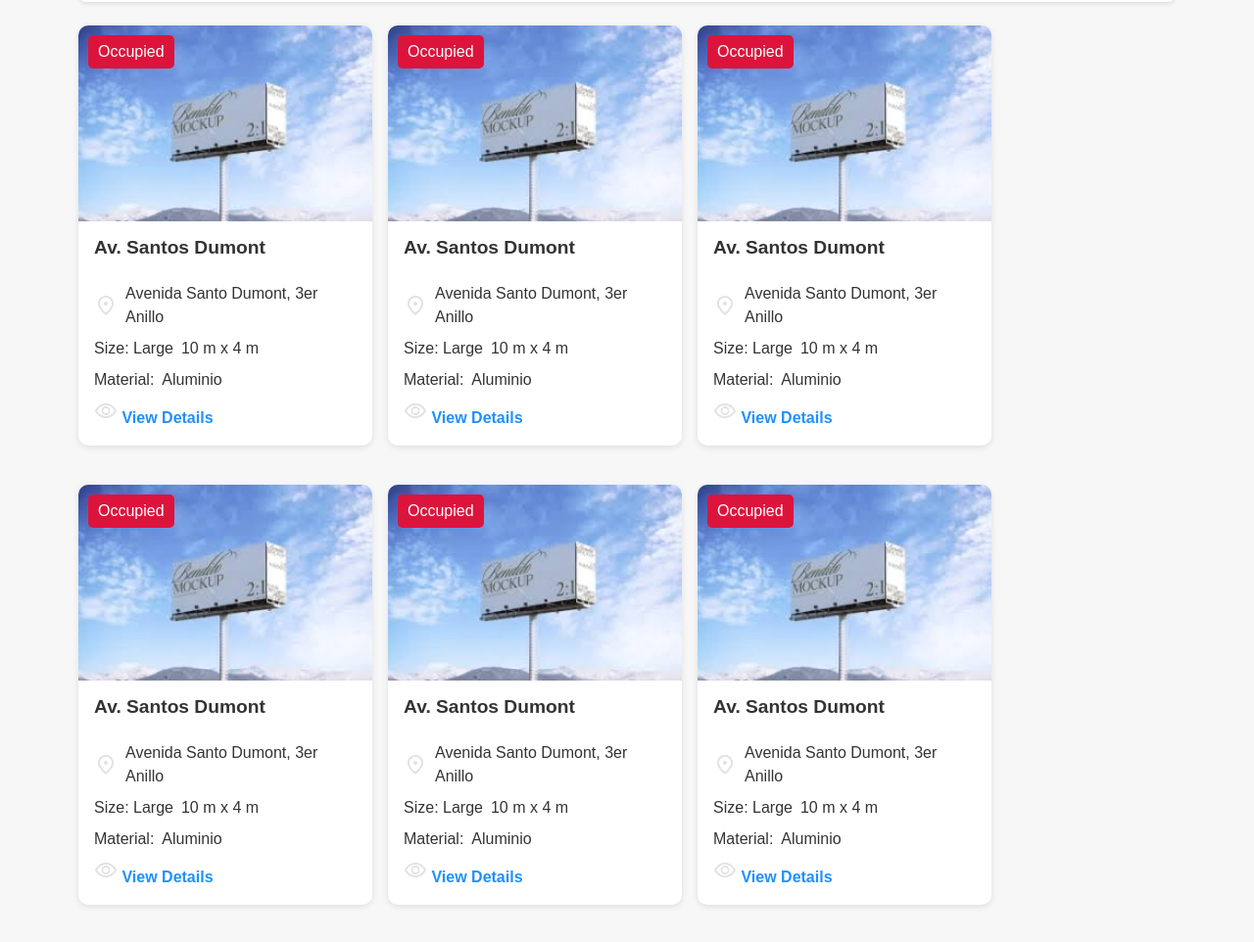
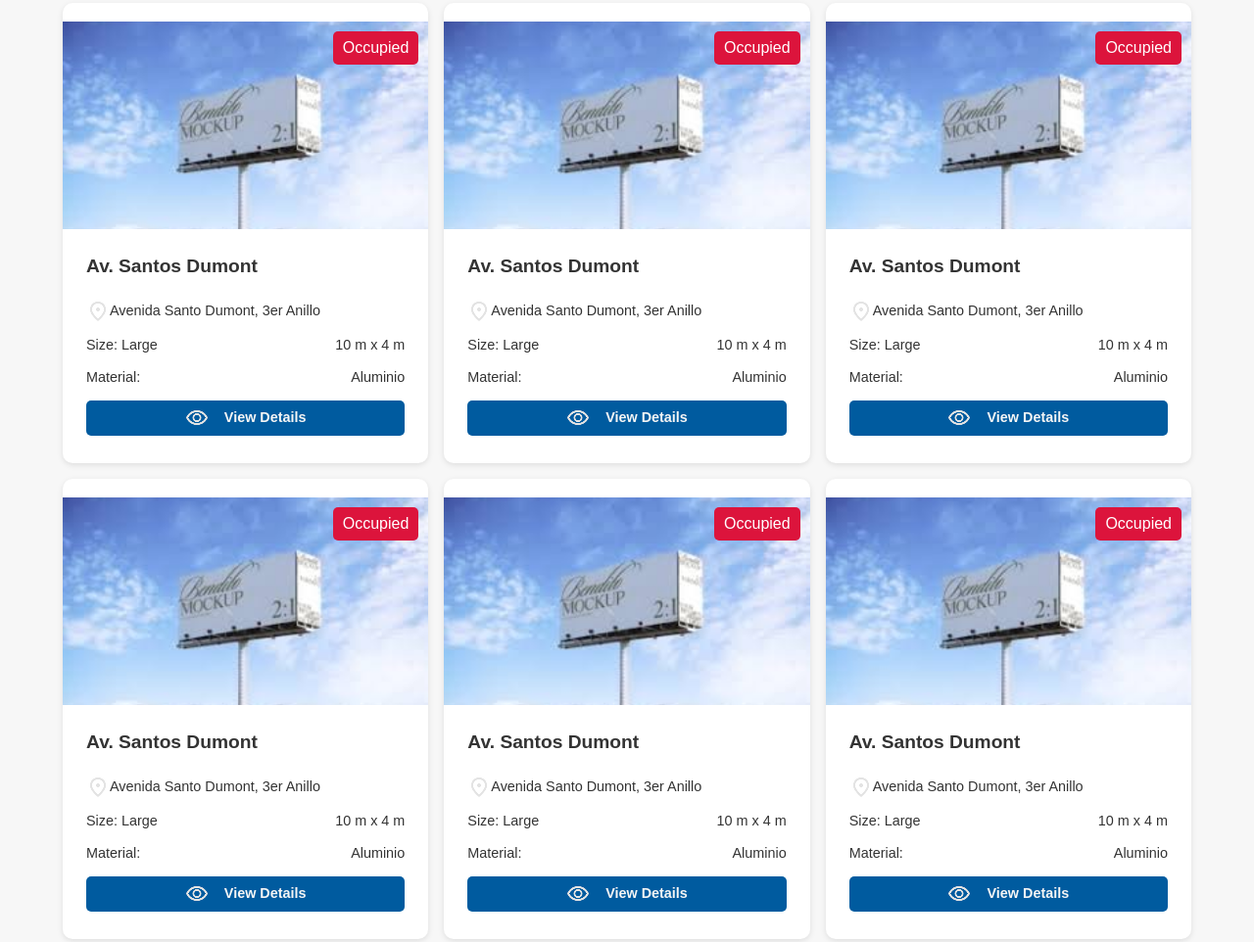
Before and after one commit to Aldor2000/UbicaVallasProyecto, a plain HTML site: page index.html in a window 1280 px wide. Shown: the part 292-1254 px from the top of the page at 98% size. Drawn offline with Linux system fonts and the light colour scheme.

Commit message:
Adjusted the cards and gave style to stuff

```diff
--- a/index.html
+++ b/index.html
@@ -14,7 +14,7 @@
     <header>
       <div class="header-container">
         <div class="logo-container">
-          <img class="company-logo" src="icons\map.png" alt="company logo" />
+          <img class="company-logo" src="icons/map.png" alt="company logo" />
           <div class="company-name">
             <h1 class="name-logo">UbicaVallas</h1>
             <p class="slogan-logo">Encuentra tu valla perfecta</p>
@@ -22,15 +22,15 @@
         </div>
         <nav class="navbar">
           <a class="home">
-            <img class="home-icon" src="icons\home.png" alt="home icon" />
+            <img class="home-icon" src="icons/home.png" alt="home icon" />
             <span>Home</span>
           </a>
           <a class="map">
-            <img class="map-icon" src="icons\map.png" alt="map icon" />
+            <img class="map-icon" src="icons/map.png" alt="map icon" />
             <span>Map</span>
           </a>
           <button class="login-button">
-            <img class="login-icon" src="icons\lock.png" alt="login icon" />
+            <img class="login-icon" src="icons/lock.png" alt="login icon" />
             Admin
           </button>
         </nav>
@@ -67,7 +67,7 @@
               <div class="card-photo">
                 <img
                   class="card-img"
-                  src="images\billboard.jpg"
+                  src="images/billboard.jpg"
                   alt="billboard photo"
                 />
                 <div class="card-status">
@@ -81,14 +81,14 @@
                 <div class="card-content-section">
                   <img
                     class="icon-location"
-                    src="icons\map.png"
+                    src="icons/map.png"
                     alt="location icon"
                   />
                   <span class="location-direction"
                     >Avenida Santo Dumont, 3er Anillo</span
                   >
                 </div>
-                <div class="card-content-section">
+                <div class="card-content-section space">
                   <div class="card-info">
                     <span class="billboard-badge-size">Size:</span>
                     <span class="billboard-size">Large</span>
@@ -97,15 +97,15 @@
                     <span class="billboard-mesure">10 m x 4 m</span>
                   </div>
                 </div>
-                <div class="card-content-section">
+                <div class="card-content-section space">
                   <span class="billboard-badge-material">Material:</span>
                   <span class="billboard-material">Aluminio</span>
                 </div>
-                <div class="card-content-section">
+                <div class="card-content-section details">
                   <a class="details-link">
                     <img
                       class="card-details-icon"
-                      src="icons\eye.png"
+                      src="icons/eye.png"
                       alt="details icon"
                     />
                     <span class="details-text">View Details</span>
@@ -118,7 +118,7 @@
               <div class="card-photo">
                 <img
                   class="card-img"
-                  src="images\billboard.jpg"
+                  src="images/billboard.jpg"
                   alt="billboard photo"
                 />
                 <div class="card-status">
@@ -132,14 +132,14 @@
                 <div class="card-content-section">
                   <img
                     class="icon-location"
-                    src="icons\map.png"
+                    src="icons/map.png"
                     alt="location icon"
                   />
                   <span class="location-direction"
                     >Avenida Santo Dumont, 3er Anillo</span
                   >
                 </div>
-                <div class="card-content-section">
+                <div class="card-content-section space">
                   <div class="card-info">
                     <span class="billboard-badge-size">Size:</span>
                     <span class="billboard-size">Large</span>
@@ -148,15 +148,15 @@
                     <span class="billboard-mesure">10 m x 4 m</span>
                   </div>
                 </div>
-                <div class="card-content-section">
+                <div class="card-content-section space">
                   <span class="billboard-badge-material">Material:</span>
                   <span class="billboard-material">Aluminio</span>
                 </div>
-                <div class="card-content-section">
+                <div class="card-content-section details">
                   <a class="details-link">
                     <img
                       class="card-details-icon"
-                      src="icons\eye.png"
+                      src="icons/eye.png"
                       alt="details icon"
                     />
                     <span class="details-text">View Details</span>
@@ -164,11 +164,12 @@
                 </div>
               </div>
             </div>
+
             <div class="card">
               <div class="card-photo">
                 <img
                   class="card-img"
-                  src="images\billboard.jpg"
+                  src="images/billboard.jpg"
                   alt="billboard photo"
                 />
                 <div class="card-status">
@@ -182,14 +183,14 @@
                 <div class="card-content-section">
                   <img
                     class="icon-location"
-                    src="icons\map.png"
+                    src="icons/map.png"
                     alt="location icon"
                   />
                   <span class="location-direction"
                     >Avenida Santo Dumont, 3er Anillo</span
                   >
                 </div>
-                <div class="card-content-section">
+                <div class="card-content-section space">
                   <div class="card-info">
                     <span class="billboard-badge-size">Size:</span>
                     <span class="billboard-size">Large</span>
@@ -198,15 +199,15 @@
                     <span class="billboard-mesure">10 m x 4 m</span>
                   </div>
                 </div>
-                <div class="card-content-section">
+                <div class="card-content-section space">
                   <span class="billboard-badge-material">Material:</span>
                   <span class="billboard-material">Aluminio</span>
                 </div>
-                <div class="card-content-section">
+                <div class="card-content-section details">
                   <a class="details-link">
                     <img
                       class="card-details-icon"
-                      src="icons\eye.png"
+                      src="icons/eye.png"
                       alt="details icon"
                     />
                     <span class="details-text">View Details</span>
@@ -214,11 +215,12 @@
                 </div>
               </div>
             </div>
+
             <div class="card">
               <div class="card-photo">
                 <img
                   class="card-img"
-                  src="images\billboard.jpg"
+                  src="images/billboard.jpg"
                   alt="billboard photo"
                 />
                 <div class="card-status">
@@ -232,14 +234,14 @@
                 <div class="card-content-section">
                   <img
                     class="icon-location"
-                    src="icons\map.png"
+                    src="icons/map.png"
                     alt="location icon"
                   />
                   <span class="location-direction"
                     >Avenida Santo Dumont, 3er Anillo</span
                   >
                 </div>
-                <div class="card-content-section">
+                <div class="card-content-section space">
                   <div class="card-info">
                     <span class="billboard-badge-size">Size:</span>
                     <span class="billboard-size">Large</span>
@@ -248,15 +250,15 @@
                     <span class="billboard-mesure">10 m x 4 m</span>
                   </div>
                 </div>
-                <div class="card-content-section">
+                <div class="card-content-section space">
                   <span class="billboard-badge-material">Material:</span>
                   <span class="billboard-material">Aluminio</span>
                 </div>
-                <div class="card-content-section">
+                <div class="card-content-section details">
                   <a class="details-link">
                     <img
                       class="card-details-icon"
-                      src="icons\eye.png"
+                      src="icons/eye.png"
                       alt="details icon"
                     />
                     <span class="details-text">View Details</span>
@@ -264,11 +266,12 @@
                 </div>
               </div>
             </div>
+
             <div class="card">
               <div class="card-photo">
                 <img
                   class="card-img"
-                  src="images\billboard.jpg"
+                  src="images/billboard.jpg"
                   alt="billboard photo"
                 />
                 <div class="card-status">
@@ -282,14 +285,14 @@
                 <div class="card-content-section">
                   <img
                     class="icon-location"
-                    src="icons\map.png"
+                    src="icons/map.png"
                     alt="location icon"
                   />
                   <span class="location-direction"
                     >Avenida Santo Dumont, 3er Anillo</span
                   >
                 </div>
-                <div class="card-content-section">
+                <div class="card-content-section space">
                   <div class="card-info">
                     <span class="billboard-badge-size">Size:</span>
                     <span class="billboard-size">Large</span>
@@ -298,15 +301,15 @@
                     <span class="billboard-mesure">10 m x 4 m</span>
                   </div>
                 </div>
-                <div class="card-content-section">
+                <div class="card-content-section space">
                   <span class="billboard-badge-material">Material:</span>
                   <span class="billboard-material">Aluminio</span>
                 </div>
-                <div class="card-content-section">
+                <div class="card-content-section details">
                   <a class="details-link">
                     <img
                       class="card-details-icon"
-                      src="icons\eye.png"
+                      src="icons/eye.png"
                       alt="details icon"
                     />
                     <span class="details-text">View Details</span>
@@ -314,11 +317,12 @@
                 </div>
               </div>
             </div>
+
             <div class="card">
               <div class="card-photo">
                 <img
                   class="card-img"
-                  src="images\billboard.jpg"
+                  src="images/billboard.jpg"
                   alt="billboard photo"
                 />
                 <div class="card-status">
@@ -332,14 +336,14 @@
                 <div class="card-content-section">
                   <img
                     class="icon-location"
-                    src="icons\map.png"
+                    src="icons/map.png"
                     alt="location icon"
                   />
                   <span class="location-direction"
                     >Avenida Santo Dumont, 3er Anillo</span
                   >
                 </div>
-                <div class="card-content-section">
+                <div class="card-content-section space">
                   <div class="card-info">
                     <span class="billboard-badge-size">Size:</span>
                     <span class="billboard-size">Large</span>
@@ -348,15 +352,15 @@
                     <span class="billboard-mesure">10 m x 4 m</span>
                   </div>
                 </div>
-                <div class="card-content-section">
+                <div class="card-content-section space">
                   <span class="billboard-badge-material">Material:</span>
                   <span class="billboard-material">Aluminio</span>
                 </div>
-                <div class="card-content-section">
+                <div class="card-content-section details">
                   <a class="details-link">
                     <img
                       class="card-details-icon"
-                      src="icons\eye.png"
+                      src="icons/eye.png"
                       alt="details icon"
                     />
                     <span class="details-text">View Details</span>
@@ -364,6 +368,10 @@
                 </div>
               </div>
             </div>
+
+
+
+
           </section>
           <div class="menu-footer">
             <div class="footer-container">
--- a/styles.css
+++ b/styles.css
@@ -14,15 +14,19 @@ body {
 
 /* Header */
 header {
-  background-color: #222;
-  color: white;
+  background-color: white;
+  color: #222;
   padding: 1rem;
+
+
 }
 
 .header-container {
   display: flex;
   justify-content: space-between;
   align-items: center;
+
+
 }
 
 .logo-container {
@@ -32,8 +36,13 @@ header {
 }
 
 .company-logo {
-  width: 50px;
+  width: 35px;
   height: auto;
+  margin-right: -10px;
+}
+
+.company-name {
+  line-height: 1.5rem;
 }
 
 .name-logo {
@@ -43,7 +52,7 @@ header {
 
 .slogan-logo {
   font-size: 0.8rem;
-  color: #ccc;
+  color: rgb(27, 25, 25);
 }
 
 /* Navbar */
@@ -71,9 +80,10 @@ header {
 
 /* Main content */
 .main-container {
-  max-width: 90%;
+  width: 90%;
+  max-width: 1200px;
   margin: 2rem auto;
-  padding: 1rem;
+
 }
 
 /* Filter bar */
@@ -125,66 +135,94 @@ header {
 }
 
 .billboards{
-  display: flex;
-  flex-wrap: wrap;
+  display: grid;
+  grid-template-columns: repeat(auto-fill, minmax(300px, 1fr));
+
   gap: 1rem;
-  justify-content: flex-start;
+  margin: 0 auto;
 }
 
 /* Card */
 .card {
-  width: 300px;
-  flex: 0 0 auto;
+  height: 470px;
+  display: flex;
+  flex-direction: column;
+  overflow: hidden;
   background: white;
   border-radius: 10px;
-  overflow: hidden;
   box-shadow: 0 2px 6px rgba(0,0,0,0.1);
-  margin-bottom: 1.5rem;
+
 
 
 }
 
 .card-photo {
+  margin-top: 1.2rem;
+  height: 45%;
   position: relative;
+
 }
 
 .card-img {
   width: 100%;
-  height: auto;
-  display: block;
+  height: 100%;
+  object-fit: cover;
 }
 
 .card-status {
   position: absolute;
   top: 10px;
-  left: 10px;
+  right: 10px;
   background: crimson;
   color: white;
   padding: 5px 10px;
   border-radius: 5px;
 }
 
-.card-header {
-  padding: 0.8rem 1rem;
+.card-header{
+  height: 10%;
+  padding: 1.5rem;
   font-size: 1.2rem;
-  font-weight: bold;
+  font-weight: 600;
 }
 
-.card-content {
-  padding: 0 1rem 1rem;
+
+
+.card-content{
+  height: auto;
+  width: 100%;
+  display:grid;
+  gap:0.75rem;
+  padding: 1.5rem;
+  font-size: 0.9rem;
+
 }
 
 .card-content-section {
   display: flex;
   align-items: center;
-  gap: 8px;
-  margin-top: 0.5rem;
+
+
 }
 
+.space{
+  justify-content: space-between;
+}
+
+
+
 .details-link {
-  color: dodgerblue;
+  color: whitesmoke;
+  background-color: #005b9f;
   text-decoration: none;
   font-weight: bold;
+  width: 100%;
+  height: 36px;
+  border-radius: 5px;
+  display:flex;
+  align-items: center;
+  justify-content: center;
+  gap:1rem;
 }
 
 .details-link:hover {
```
